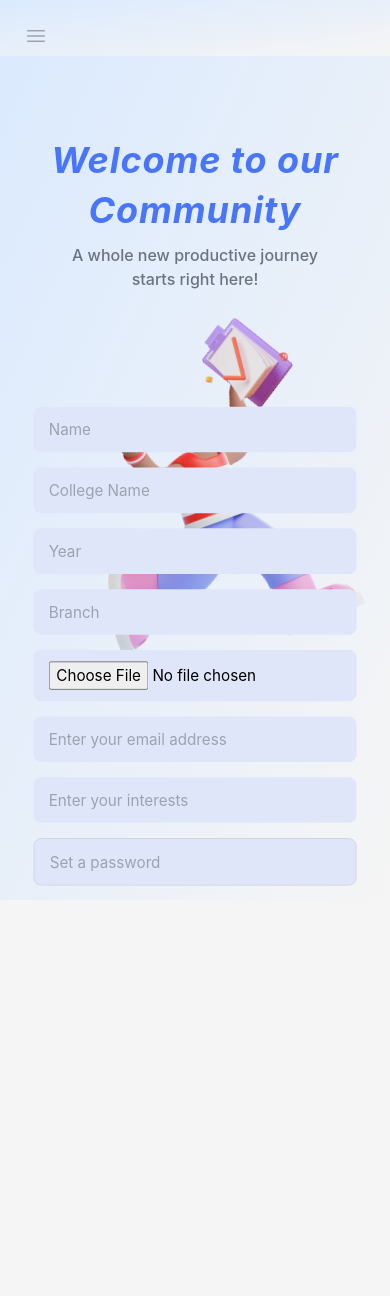
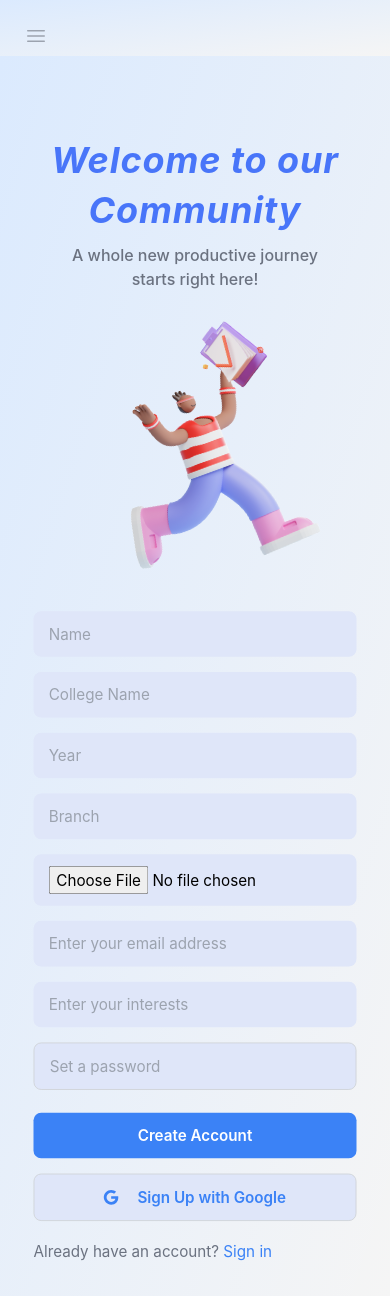
Before and after one commit to atharva-gadekar/Inter, a React (Create React App) app: page / in a window 390 px wide. Before the commit the page ends 900 px from the top, so only its background shows below. Built offline with nearby package versions, Linux system fonts and the light colour scheme.

Commit message:
signup responsive

```diff
--- a/src/pages/Signup.js
+++ b/src/pages/Signup.js
@@ -68,7 +68,7 @@ const submitForm = async (data) => {
 					{/* image */}
 					<div className="relative">
 						<img
-							className="lg:w-[80%] mt-10 mr-auto ml-auto lg:ml-32 lg:mt-[-4rem] transform -rotate-[20deg]"
+							className="w-[60%] lg:w-[80%] mt-10 mr-auto ml-auto lg:ml-32 lg:mt-[-4rem] transform -rotate-[20deg]"
 							src={image}
 							alt="Login Image"
 						/>
@@ -77,7 +77,7 @@ const submitForm = async (data) => {
 
 				{/* form begins here */}
 				{/* ml-auto mt-4 lg:mt-0 mr-auto lg:w-[23%] flex justify-center lg:block lg:ml-[17.5rem] lg:mr-0 */}
-				<form onSubmit={handleSubmit(submitForm)} className="flex h-20 scale-95 flex-col gap-4 w-[340px] lg:w-[550px] mt-4 lg:mt-[7.25rem] ml-auto mr-auto lg:ml-0 justify-center mb-4 lg:mr-0">
+				<form onSubmit={handleSubmit(submitForm)} className="flex lg:h-20 scale-95 flex-col gap-4 w-[340px] lg:w-[550px] lg:mt-[7.25rem] ml-auto mr-auto lg:ml-0 justify-center mb-4 lg:mr-0">
 					<div className="flex lg:w-[auto] gap-4 justify-between">
 						<div className="flex flex-col w-full">
 							<input
@@ -163,14 +163,14 @@ name="year"
 					{/* <Link to='/login'> */}
 					<button
 						type="submit"
-						className="w-full mt-3 px-4 py-3 bg-blue-500 text-white font-semibold rounded-lg"
+						className="w-full mt-2 px-4 py-3 bg-blue-500 text-white font-semibold rounded-lg"
 					>
 						Create Account
 					  </button>
 
 					  <button
 						type="submit"
-						className="w-full mt-3 px-4 py-3 text-blue-500 border border-gray-300 bg-[#dfe6f9] font-semibold rounded-lg mb-4"
+						className="w-full px-4 py-3 text-blue-500 border border-gray-300 bg-[#dfe6f9] font-semibold rounded-lg mb-2"
 					  >
 						  <FontAwesomeIcon icon={faGoogle} className="mr-5" />
 						Sign Up with Google
```
